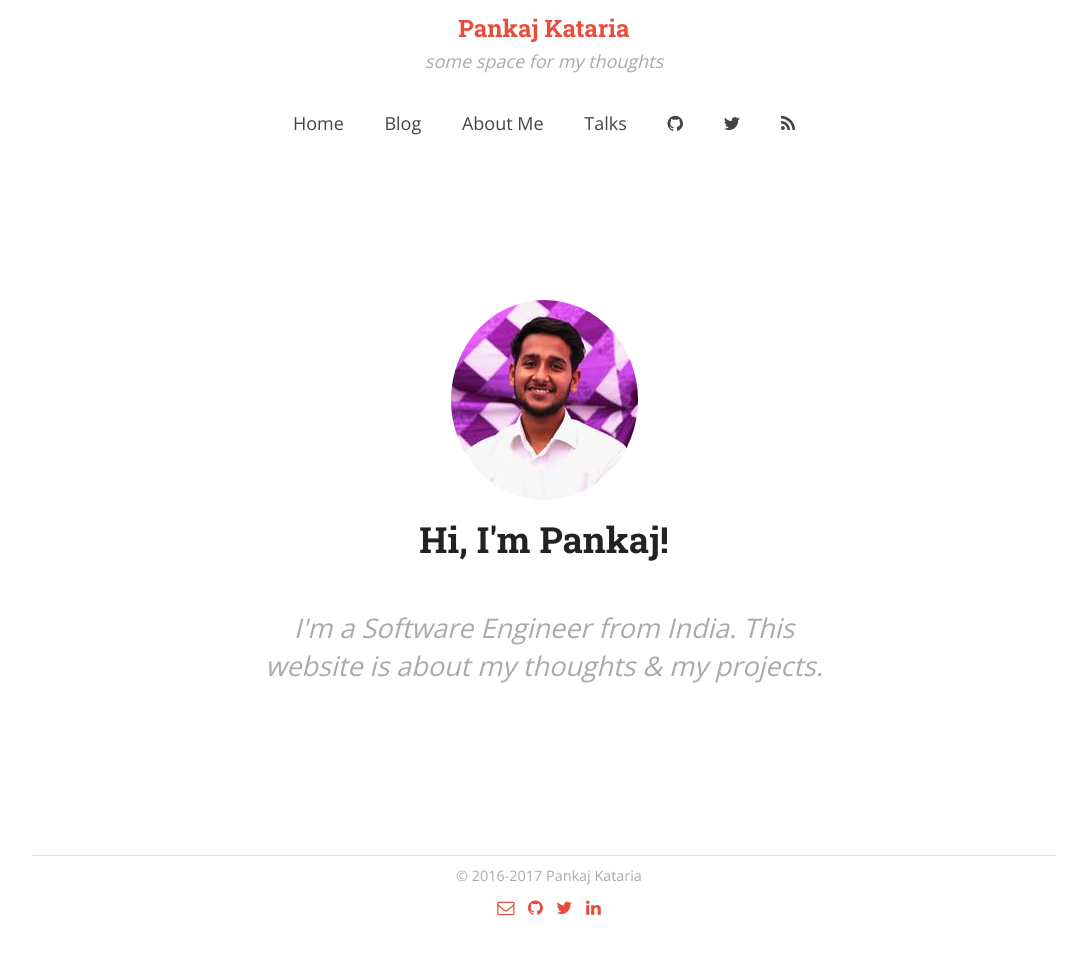
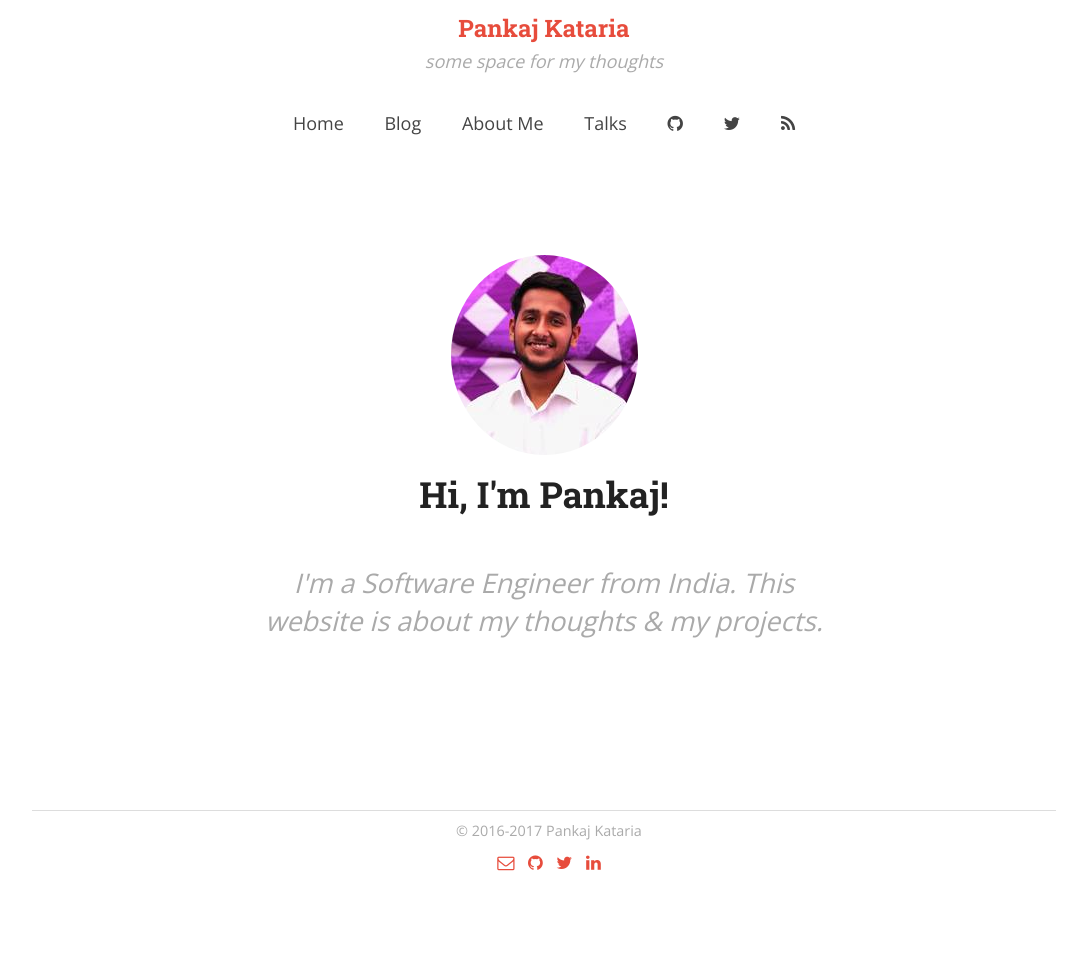
Before and after one commit to PankajKataria/main, a Jekyll site: the page built from index.html, in a window 1280 px wide. Shown: the whole page, without its empty margins (96-1183 px from the left). Built offline with Jekyll 4.4.1, drawn with Linux system fonts in a browser that asks for light colours; nearby versions of some CDN libraries; after the commit the page ends 914 px from its top, so only the background shows below that.

Commit message:
Reduced home div size

```diff
--- a/assets/css/hamvocke.css
+++ b/assets/css/hamvocke.css
@@ -138,7 +138,7 @@ h1.title {
 
 #home .image {
     margin: auto;
-    margin-top: 120px;
+    margin-top: 75px;
 }
 
 #blog {
```
